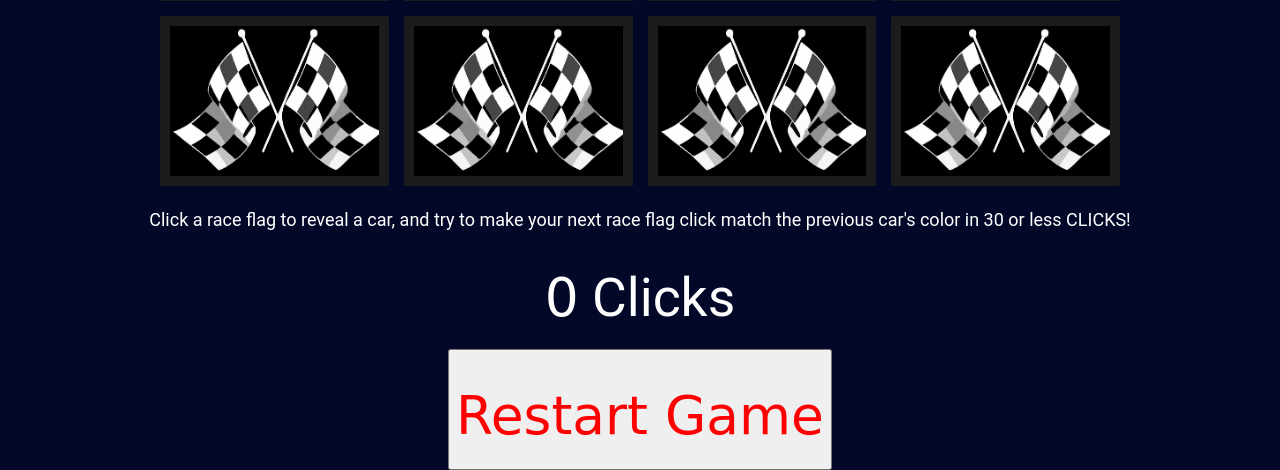
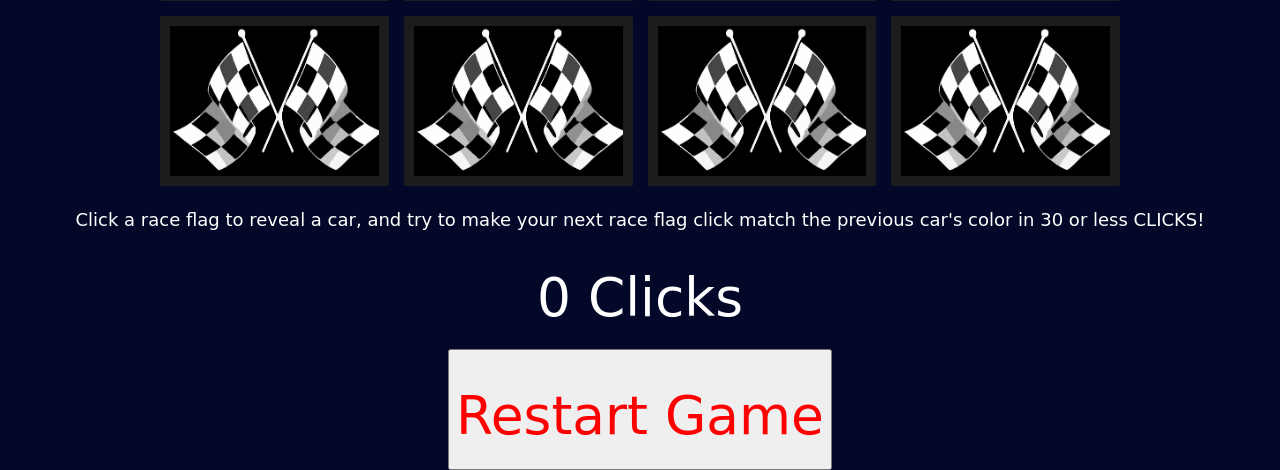
Before and after one commit to the-magic-methods/djan-games, a Django app: page /games/memory-game/ in a window 1280 px wide. Shown: the part 518-988 px from the top of the page. Run offline with Django 4.2, Linux system fonts and the light colour scheme.

Commit message:
buttons text styled properly

```diff
--- a/main_app/static/css/Simon.css
+++ b/main_app/static/css/Simon.css
@@ -90,6 +90,7 @@ h1 {
 .start {
     margin: 2% 0px 2% 30%;
     font-size: 20px;
+    font-family: "Comic Sans MS", "Comic Sans", cursive;
     background-color: black;
     color: white;
     cursor: pointer;
--- a/main_app/static/css/memory-game.css
+++ b/main_app/static/css/memory-game.css
@@ -17,7 +17,7 @@ body {
   display: flex;
   justify-content: center;
   flex-direction: column;
-  font-family: "Roboto", sans-serif;
+  font-family: "Comic Sans MS", "Comic Sans", cursive;
   font-size: x-large;
   font-style: italic;
   color: whitesmoke;
@@ -27,7 +27,7 @@ body {
   color: white;
   text-align: center;
   margin-top: 20px;
-  font-family: "Roboto", sans-serif;
+  font-family: "Comic Sans MS", "Comic Sans", cursive;
   font-size: larger;
 }
 
@@ -35,14 +35,14 @@ body {
   color: white;
   text-align: center;
   margin-top: 20px;
-  font-family: "Roboto", sans-serif;
+  font-family: "Comic Sans MS", "Comic Sans", cursive;
 }
 
 #playButton {
   margin: auto;
   display: flex;
   margin-top: 20px;
-  font-family: "Roboto", sans-serif;
+  font-family: "Comic Sans MS", "Comic Sans", cursive;
   color: red;
 }
 
--- a/main_app/static/css/mineSweeper.css
+++ b/main_app/static/css/mineSweeper.css
@@ -35,3 +35,7 @@ h1 {
 .flag {
     background-color: green;
 }
+
+.button {
+    font-family: "Comic Sans MS", "Comic Sans", cursive;
+}
--- a/main_app/static/css/style.css
+++ b/main_app/static/css/style.css
@@ -59,6 +59,7 @@ textarea:focus, input:focus {
 
 .btn {
   background: black;
+  font-family: "Comic Sans MS", "Comic Sans", cursive;
 }
 
 .btn:hover {
--- a/main_app/templates/base.html
+++ b/main_app/templates/base.html
@@ -7,7 +7,7 @@
   <meta http-equiv="X-UA-Compatible" content="ie=edge">
   <title>Cool Djan Games</title>
   <link rel="stylesheet" href="https://cdnjs.cloudflare.com/ajax/libs/materialize/1.0.0/css/materialize.min.css">
-  <link rel="stylesheet" type="text/css" href="{% static 'css/style.css' %}">
+  <link rel="stylesheet" type="text/css" href="{% static 'css/Style.css' %}">
   <script src="https://cdnjs.cloudflare.com/ajax/libs/materialize/1.0.0/js/materialize.min.js"></script>
   <script src="{% static 'main_app/static/css/memory-game.js' %}"></script>
 </head>
--- a/main_app/templates/games/Simon_Game.html
+++ b/main_app/templates/games/Simon_Game.html
@@ -7,7 +7,7 @@
   <meta http-equiv="X-UA-Compatible" content="ie=edge">
   <title>Simon Game</title>
   <link rel="stylesheet" href="https://cdnjs.cloudflare.com/ajax/libs/materialize/1.0.0/css/materialize.min.css">
-  <link rel="stylesheet" href="{% static 'css/Simon.css' %}" />
+  <link rel="stylesheet" href="{% static 'css/simon.css' %}" />
   <script src="https://cdnjs.cloudflare.com/ajax/libs/materialize/1.0.0/js/materialize.min.js"></script>
 </head>
 <body>
--- a/main_app/templates/games/memory-game.html
+++ b/main_app/templates/games/memory-game.html
@@ -10,7 +10,7 @@
       rel="stylesheet"
       href="https://cdnjs.cloudflare.com/ajax/libs/materialize/1.0.0/css/materialize.min.css"
     />
-    <link rel="stylesheet" href="{% static 'css/Memory-Game.css' %}" />
+    <link rel="stylesheet" href="{% static 'css/Memory-game.css' %}" />
     <script src="https://cdnjs.cloudflare.com/ajax/libs/materialize/1.0.0/js/materialize.min.js"></script>
     <script defer src="{% static 'css/memory-game.js' %}"></script>
   </head>
--- a/main_app/templates/games/mine-sweeper.html
+++ b/main_app/templates/games/mine-sweeper.html
@@ -7,7 +7,7 @@
   <meta http-equiv="X-UA-Compatible" content="ie=edge">
   <title>MineSweeper</title>
   <link rel="stylesheet" href="https://cdnjs.cloudflare.com/ajax/libs/materialize/1.0.0/css/materialize.min.css">
-  <link rel="stylesheet" href="{% static 'css/Minesweeper.css' %}" />
+  <link rel="stylesheet" href="{% static 'css/MineSweeper.css' %}" />
   <script src="https://cdnjs.cloudflare.com/ajax/libs/materialize/1.0.0/js/materialize.min.js"></script>
   <script defer src="{% static 'css/mineSweeper.js' %}"></script>
 </head>
@@ -280,7 +280,7 @@
 
 
 
-<input type="button" value="Restart Game" onClick="window.location.reload(true)">
+<input type="button" value="Restart Game" onClick="window.location.reload(true)" class="button">
 </body>
 
 </html>
--- a/main_app/templates/main_app/profile.html
+++ b/main_app/templates/main_app/profile.html
@@ -10,7 +10,7 @@
 </br>
 </br>
 </br>
-<div>Username</div>
+<div>Username:</div>
     <div class="card grey darken-3 profile_username">
         <div class="card-content">
         <span class="card-title">{{ profile.username }}</span>
```
